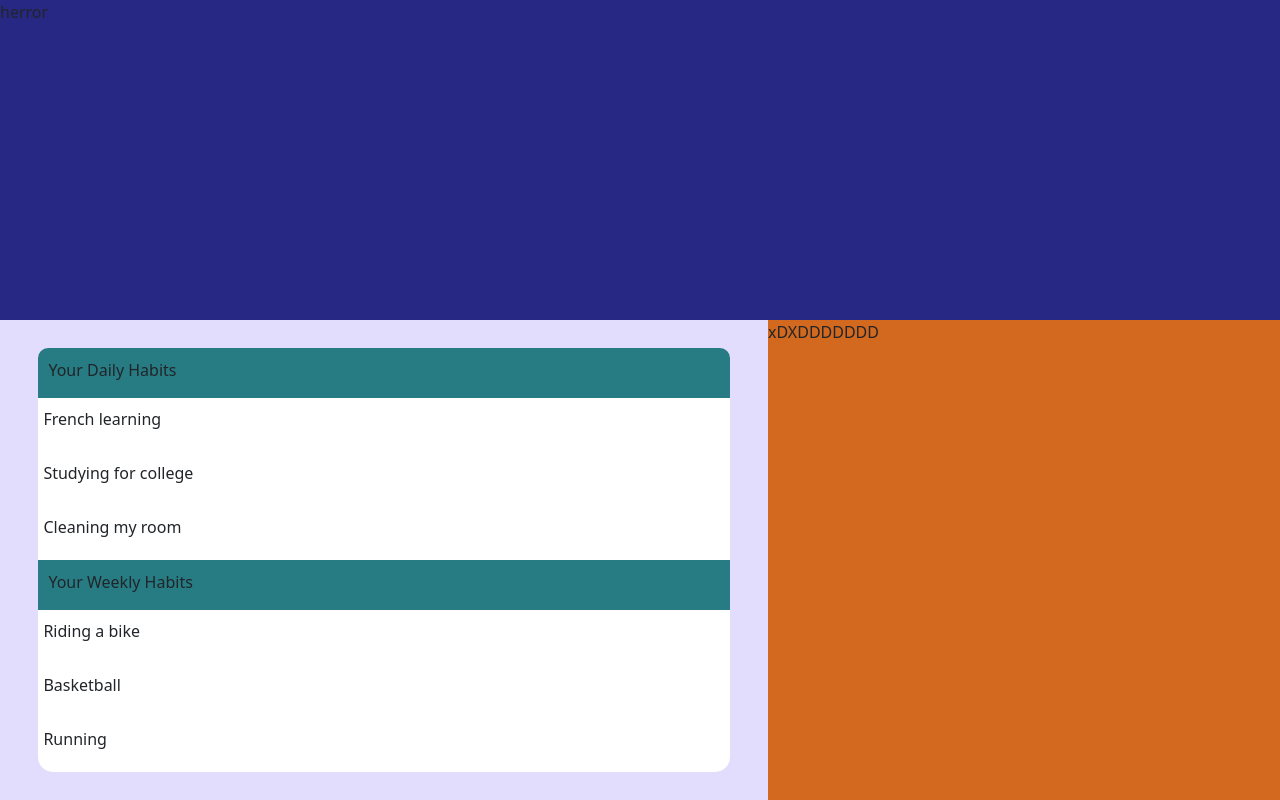
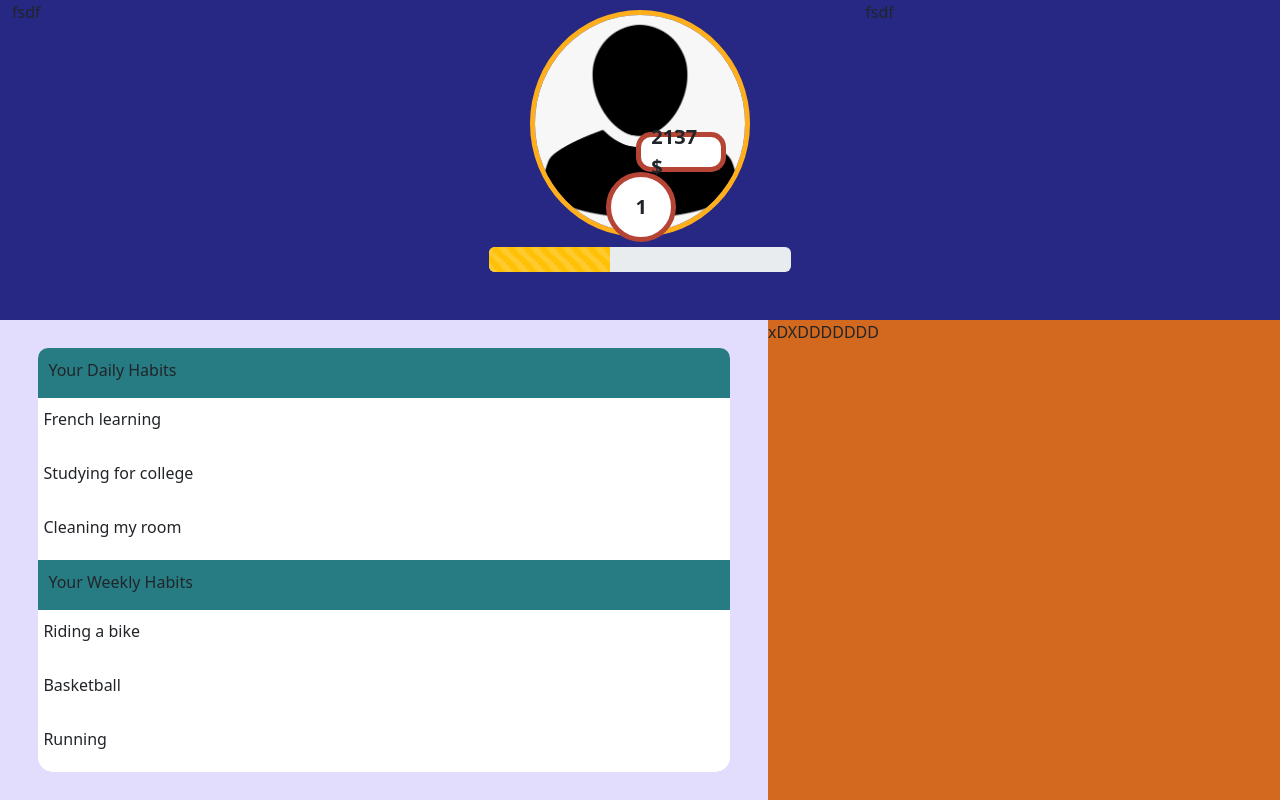
Before and after one commit to m-prezes/HACKATON-AKAI2022, a React (Create React App) app in the folder frontend/: page / in a window 1280 px wide. Built offline with nearby package versions, Linux system fonts and the light colour scheme.

Commit message:
Fix user profile

```diff
--- a/frontend/src/components/Hero.js
+++ b/frontend/src/components/Hero.js
@@ -4,9 +4,15 @@ import {Row, Col, Container} from "react-bootstrap"
 
 function Hero(props) {
     return (
-        <div className='hero'>
-            herror
-        </div>
+        <Container fluid className='hero'>
+           <Row>
+                <Col md={4}>fsdf</Col>
+                <Col md={4}>
+                    <UserProfile />
+                </Col>
+                <Col md={4}>fsdf</Col>
+           </Row>
+        </Container>
     )
 }
 
```
